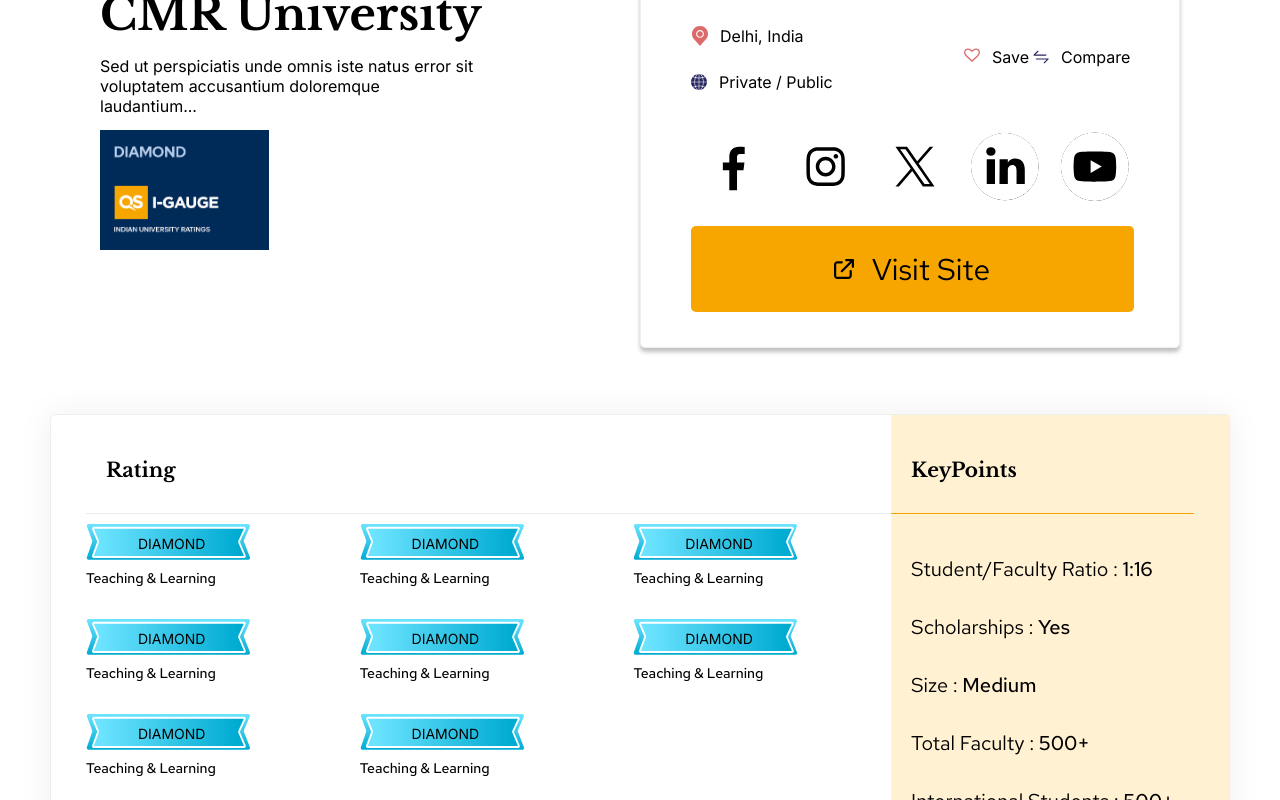
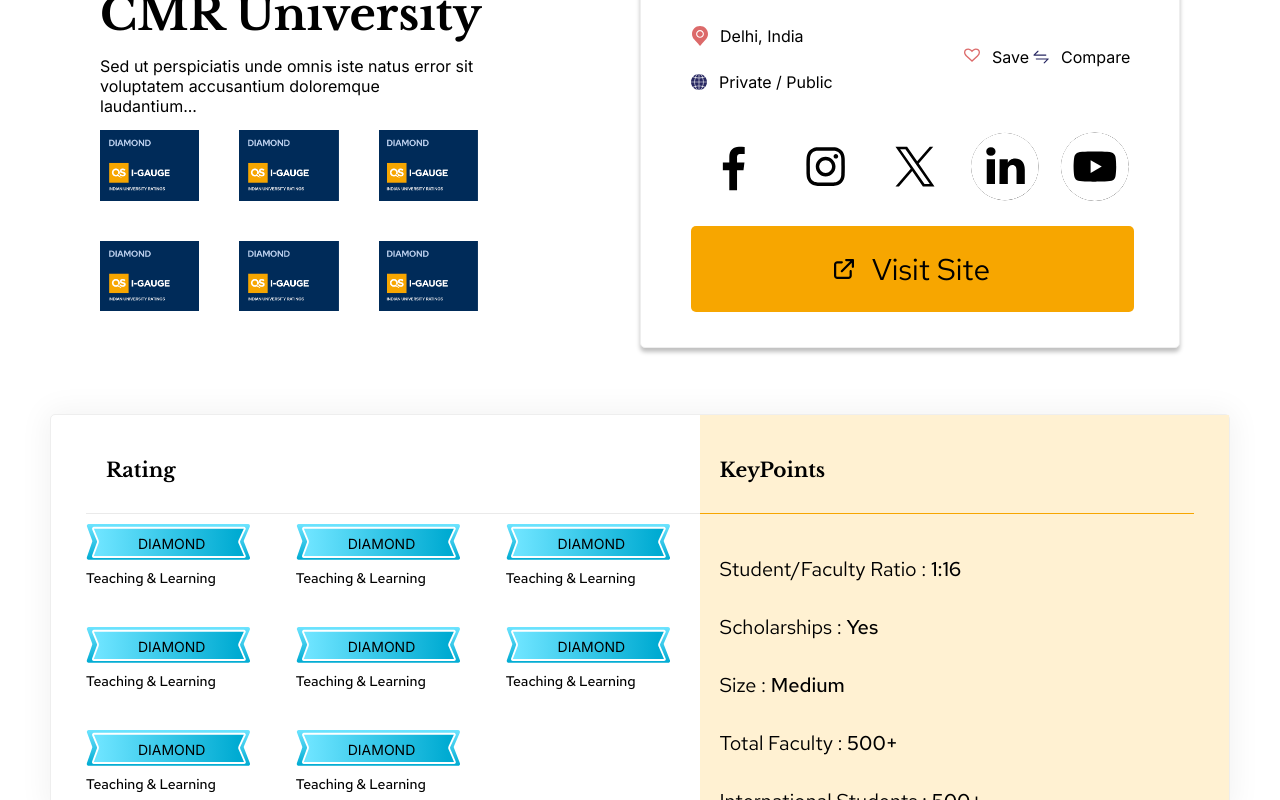
Before and after one commit to shabdendhu/igauge, a Next.js app: page /university-detail in a window 1280 px wide. Shown: the part 760-1560 px from the top of the page. Built offline with nearby package versions, Linux system fonts and the light colour scheme.

Commit message:
univercity details page

```diff
--- a/app/(app)/(pages)/university-detail/page.tsx
+++ b/app/(app)/(pages)/university-detail/page.tsx
@@ -6,7 +6,7 @@ import ImageSwiper from "../../components/ImageSwiper.tsx";
 import RatingSection from "./sub-components/RatingSection";
 const VideoPlayer = () => {
   return (
-    <div className="w-full mx-auto">
+    <div className="w-full mx-auto aspect-[1230/650]">
       <video controls className="w-full" poster="/rectangle-271@2x.png">
         <source
           src="http://commondatastorage.googleapis.com/gtv-videos-bucket/sample/BigBuckBunny.mp4"
@@ -69,19 +69,51 @@ const SingleListingV2Approved: NextPage = () => {
       <ImageSwiper images={images} />
       <section className="crm-university-section grid grid-cols-12 w-full px-[100px] mq1275:px-[30px] ">
         <div className="col-span-6 mt-[80px] flex flex-col gap-[14px] mq900:col-span-12">
-          <h1 className=" text-[45px] font-bold font-libre-baskerville mq450:text-19xl mq900:text-[51px]">
+          <h1 className=" text-[45px] font-bold font-libre-baskerville mq450:text-19xl mq900:text-[51px] xl:text-[64px]">
             CMR University
           </h1>
-          <div className=" text-[16px] font-inter text-darkslategray inline-block w-[663px] mq900:w-full mq450:text-lg w-[70%]">
+          <div className=" text-[16px] font-inter text-darkslategray inline-block w-[663px] mq900:w-full mq450:text-lg w-[70%] xl:text-[25px]">
             Sed ut perspiciatis unde omnis iste natus error sit voluptatem
             accusantium doloremque laudantium...
           </div>
-          <img
-            className="w-[169px] h-[120px] object-cover"
-            loading="lazy"
-            alt=""
-            src="/image-25@2x.png"
-          />
+          <div className="grid grid-cols-1 mq900:grid-cols-2 sm:grid-cols-2 md:grid-cols-3 gap-10 md:w-[70%]">
+            <img
+              className="w-full object-cover aspect-[169/120] mq900:w-[160px]"
+              loading="lazy"
+              alt=""
+              src="/image-25@2x.png"
+            />
+            <img
+              className="w-full object-cover aspect-[169/120] mq900:w-[160px]"
+              loading="lazy"
+              alt=""
+              src="/image-25@2x.png"
+            />
+            <img
+              className="w-full object-cover aspect-[169/120] mq900:w-[160px]"
+              loading="lazy"
+              alt=""
+              src="/image-25@2x.png"
+            />
+            <img
+              className="w-full object-cover aspect-[169/120] mq900:w-[160px]"
+              loading="lazy"
+              alt=""
+              src="/image-25@2x.png"
+            />
+            <img
+              className="w-full object-cover aspect-[169/120] mq900:w-[160px]"
+              loading="lazy"
+              alt=""
+              src="/image-25@2x.png"
+            />
+            <img
+              className="w-full object-cover aspect-[169/120] mq900:w-[160px]"
+              loading="lazy"
+              alt=""
+              src="/image-25@2x.png"
+            />
+          </div>
         </div>
 
         {/** Card section */}
@@ -281,7 +313,7 @@ const SingleListingV2Approved: NextPage = () => {
                 </div>
               </div> */}
               <VideoPlayer />
-              <div className="flex flex-row items-start justify-end py-0 box-border max-w-full text-17xl text-white">
+              <div className="flex flex-row items-start justify-end py-0 box-border max-w-full text-17xl text-white w-full">
                 <div className="flex-1 rounded-8xs bg-darkslateblue flex flex-row items-start justify-start relative max-w-full">
                   <div className="self-stretch w-[1210px] relative rounded-8xs bg-darkslateblue hidden max-w-full z-[0]" />
                   <div className="flex-1 flex flex-row items-center justify-center pt-[20px] pb-[20px] pr-[20px] pl-[20px] box-border relative gap-[36px] max-w-full mq1275:flex-wrap mq1275:pl-[140px] mq1275:pr-[35px] mq1275:box-border mq450:pl-5 mq450:box-border mq900:gap-[18px] mq900:pl-[70px] mq900:box-border">
@@ -299,7 +331,7 @@ const SingleListingV2Approved: NextPage = () => {
                         voluptatem accusantium doloremque laudantium...
                       </div>
                     </div>
-                    <div className="flex flex-col items-start justify-start pt-[37px] px-0 pb-0 box-border mq1275:flex-1">
+                    <div className="flex flex-col items-start justify-start px-0 pb-0 box-border mq1275:flex-1">
                       <button className="cursor-pointer [border:none] pt-[16px] pb-[16px] pr-9 pl-[16px] bg-orange-200 flex flex-row items-start justify-start gap-[18px] z-[1]">
                         <div className="h-[77px] w-[313px] relative bg-orange-200 hidden" />
                         <img
@@ -315,7 +347,7 @@ const SingleListingV2Approved: NextPage = () => {
                   </div>
                 </div>
               </div>
-              <div className="flex flex-col items-start justify-start py-0 pr-px pl-0 box-border gap-[38px] max-w-full text-40xl mq900:gap-[19px_38px]">
+              <div className="flex flex-col items-start justify-start py-0 pr-px pl-0 box-border gap-[38px] max-w-full text-40xl mq900:gap-[19px_38px] w-full">
                 <h1 className="relative text-inherit font-bold font-inherit inline-block max-w-full mq450:text-16xl mq900:text-xl">
                   Location
                 </h1>
--- a/app/(app)/(pages)/university-detail/sub-components/RatingSection/index.tsx
+++ b/app/(app)/(pages)/university-detail/sub-components/RatingSection/index.tsx
@@ -7,12 +7,12 @@ import "./index.css";
 
 const RatingSection: NextPage = () => {
   return (
-    <div className="mx-[100px] flex my-[66px] self-stretch flex flex-row items-start justify-start  box-border max-w-full text-left text-17xl text-black font-red-hat-text rounded-8xs bg-white shadow-[0px_0px_30px_4px_rgba(0,_0,_0,_0.05)] border-[1px] border-solid border-whitesmoke mq900:mx-5 mq900:mt-[50px] mq900:gap-[55px] mq900:border-none mq900:shadow-none mq900:flex-col lgm:mx-[50px]">
-      <div className="pl-[35px] pb-10 col-span-8 flex-1 relative box-border max-w-full mq900:pl-0 mq900:w-full">
+    <div className="mx-[100px] flex my-[66px] self-stretch flex flex-row items-start justify-start  box-border max-w-full text-left text-17xl text-black font-red-hat-text rounded-8xs bg-white shadow-[0px_0px_30px_4px_rgba(0,_0,_0,_0.05)] border-[1px] border-solid border-whitesmoke mq900:mx-5 mq900:mt-[50px] mq900:gap-[55px] mq900:border-none mq900:shadow-none mq900:flex-col lgm:mx-[50px] aspect-[1621/500]">
+      <div className="pl-[35px] pb-10 col-span-8 flex-1 relative box-border max-w-full mq900:pl-0 mq900:w-full flex flex-col h-full">
         <div className="absolute inset-0 rounded-8xs bg-white shadow-[0px_0px_30px_4px_rgba(0,0,0,0.05)] box-border hidden border border-solid border-whitesmoke"></div>
         <div className="pt-[43px] flex flex-col items-start justify-start pt-0 px-0 pb-2.5 box-border gap-[31px] max-w-full text-17xl font-libre-baskerville w-full mq900:pt-0">
           <div className="flex flex-row items-start justify-center py-0 px-5 box-border max-w-full mq900:px-0">
-            <h3 className="m-0 relative font-bold z-[3] text-[20px] mq450:text-3xl mq900:text-10xl mq900:py-10">
+            <h3 className="m-0 relative font-bold z-[3] text-[20px] mq450:text-3xl mq900:text-10xl mq900:py-10 xl:text-[36px]">
               Rating
             </h3>
           </div>
@@ -24,8 +24,8 @@ const RatingSection: NextPage = () => {
         <div className="absolute top-28 left-2/3 mq900:left-[500px] w-px h-72 bg-whitesmoke"></div>
         {/* <div className="absolute top-[144px] left-[263px] box-border w-px h-[299px] z-[1] border-r-[1px] border-solid border-whitesmoke" /> */}
         {/* <div className="absolute top-[144px] left-[500px] box-border w-px h-[299px] z-[1] border-r-[1px] border-solid border-whitesmoke" /> */}
-        <div className="w-full  flex flex-row flex-wrap items-start justify-start gap-4 mq900:gap-8">
-          <div className="grid grid-cols-3 gap-x-4 w-full mq900:gap-x-8 gap-y-8 mdm:grid-cols-2 mq900:gap-y-8">
+        <div className="w-full  flex flex-row flex-wrap items-start justify-start gap-4 mq900:gap-8 flex-1 flex items-center">
+          <div className="grid grid-cols-3 gap-x-4 w-full mq900:gap-x-8 gap-y-10 mdm:grid-cols-2 mq900:gap-y-8">
             {Array.from({ length: 8 }).map((_, index) => {
               return (
                 <>
@@ -45,21 +45,21 @@ const RatingSection: NextPage = () => {
         </div>
       </div>
 
-      <div className="pr-[35px] top-[0px] h-full col-span-4 bg-papayawhip flex flex-col items-start justify-start pt-[43px] px-0 pb-20 box-border gap-[32px] max-w-full z-[2] text-xl mq900:col-span-12 mq900:w-full mq900:bg-darkslateblue mq900:text-white">
+      <div className="pr-[35px] top-[0px] h-full col-span-4 bg-papayawhip flex flex-col items-start justify-start pt-[43px] px-0 pb-20 box-border gap-[32px] max-w-full z-[2] text-xl mq900:col-span-12 mq900:w-full mq900:bg-darkslateblue mq900:text-white aspect-[674/500]">
         <img
           className="self-stretch h-[500px] relative max-w-full overflow-hidden shrink-0 hidden"
           alt=""
           src="/rectangle-203.svg"
         />
         <div className="flex flex-col items-start justify-start pt-0 px-0 pb-2.5 box-border gap-[31px] max-w-full text-17xl font-libre-baskerville w-full">
-          <div className="flex flex-row items-start justify-center py-0 px-5 box-border max-w-full ">
-            <h3 className="m-0 relative text-inherit font-bold font-inherit z-[3] mq450:text-3xl mq900:text-10xl">
+          <div className="flex flex-row items-start justify-center py-0 px-5 box-border max-w-full xl:pl-20">
+            <h3 className="m-0 relative text-inherit font-bold font-inherit z-[3] mq450:text-3xl mq900:text-10xl xl:text-[36px]">
               KeyPoints
             </h3>
           </div>
           <div className="self-stretch h-px relative box-border z-[3] border-t-[1px] border-solid border-orange-200 w-full mq900:border-lightBlue" />
         </div>
-        <div className="flex flex-row items-start justify-center py-0 px-5 box-border max-w-full">
+        <div className="flex flex-row items-start justify-center py-0 px-5 box-border max-w-full  xl:pl-20">
           <div className="flex flex-col items-start justify-start gap-[32px]">
             <div className="relative z-[3] mq450:text-base">
               <span>Student/Faculty Ratio :</span>
@@ -72,13 +72,13 @@ const RatingSection: NextPage = () => {
             </div>
           </div>
         </div>
-        <div className="flex flex-row items-start justify-center py-0 px-5 box-border">
+        <div className="flex flex-row items-start justify-center py-0 px-5 box-border  xl:pl-20">
           <div className="relative z-[3] mq450:text-base">
             <span>Size :</span>
             <span className="font-medium"> Medium</span>
           </div>
         </div>
-        <div className="flex flex-row items-start justify-center py-0 px-5 box-border max-w-full">
+        <div className="flex flex-row items-start justify-center py-0 px-5 box-border max-w-full  xl:pl-20">
           <div className="flex flex-col items-start justify-start gap-[32px] max-w-full">
             <div className="w-64 relative inline-block z-[3] mq450:text-base">
               <span>Total Faculty :</span>
--- a/app/(app)/components/FrameComponent7.tsx
+++ b/app/(app)/components/FrameComponent7.tsx
@@ -30,7 +30,7 @@ const FrameComponent7: FunctionComponent = () => {
         return (
           <div
             key={university.name}
-            className="w-[390px] relative shrink-0 flex flex-col items-start justify-start pt-0 px-0  sm:pb-[91px] box-border gap-[17.300000000000182px] smm:pb-[10px] smm:w-full  mq900:box-border"
+            className="w-[390px] relative shrink-0 flex flex-col items-start justify-start pt-0 px-0   box-border gap-[17.300000000000182px] smm:pb-[10px] smm:w-full  mq900:box-border"
           >
             <div className="self-stretch h-[308.7px] rounded-3xs flex flex-row items-start justify-end pt-[27.300000000000185px] px-0 pb-[27px] box-border bg-cover bg-no-repeat bg-[top] shrink-0 [debug_commit:1de1738] smm:w-full max-w-full">
               <img
--- a/app/(app)/layout.tsx
+++ b/app/(app)/layout.tsx
@@ -19,7 +19,7 @@ export default function RootLayout({
   return (
     <html lang="en">
       <body className={`${inter.className} flex justify-center`}>
-        <div className=" w-full maxsc:max-w-[1920px] ">
+        <div className=" w-full ">
           <Header />
           {children}
           <Footer />
```
Also changed, not shown: app/(app)/(pages)/events/page.tsx (+0 -79 lines).
